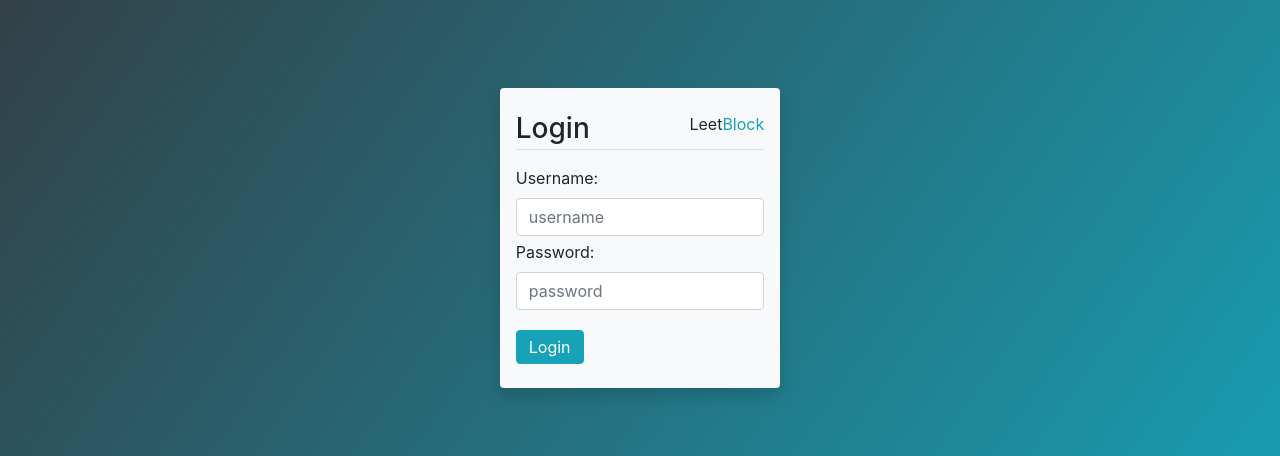
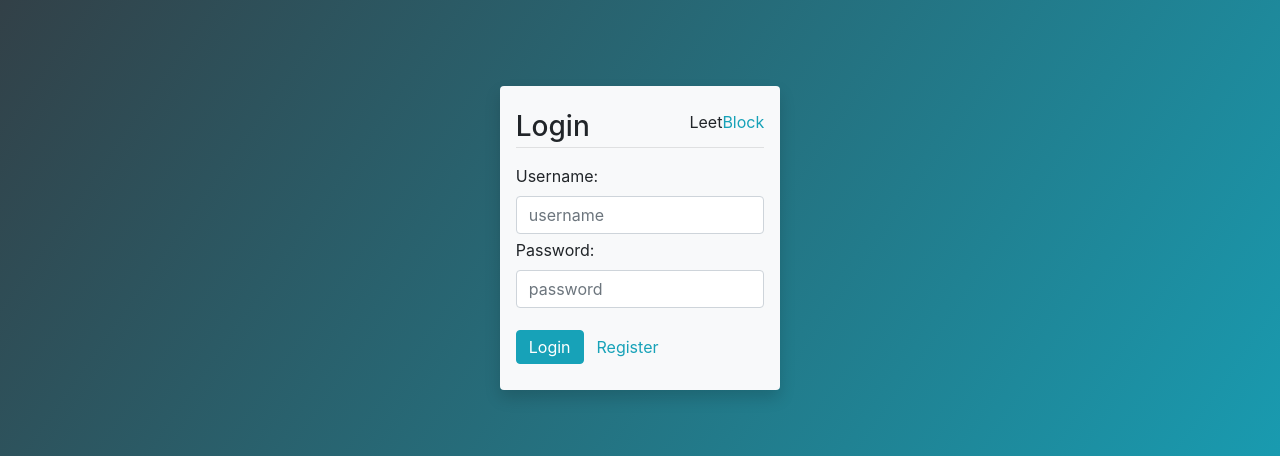
Before and after one commit to alexwbt/tecky-project-3, a React (Create React App) app in the folder app/: page /login in a window 1280 px wide. Shown: the part 162-618 px from the top of the page. Built offline with nearby package versions, Linux system fonts and the light colour scheme; no server answers.

Commit message:
edited login page

```diff
--- a/app/src/Login.tsx
+++ b/app/src/Login.tsx
@@ -9,9 +9,11 @@ interface ILoginProps {
 }
 
 interface ILoginStates {
+    register: boolean;
     height: number;
     username: string;
     password: string;
+    cpassword: string;
 }
 
 class Login extends React.Component<ILoginProps, ILoginStates> {
@@ -19,9 +21,11 @@ class Login extends React.Component<ILoginProps, ILoginStates> {
     constructor(props: ILoginProps) {
         super(props);
         this.state = {
+            register: false,
             height: window.innerHeight,
             username: "",
-            password: ""
+            password: "",
+            cpassword: ""
         };
     }
 
@@ -37,29 +41,23 @@ class Login extends React.Component<ILoginProps, ILoginStates> {
         window.removeEventListener('resize', this.updateHeight.bind(this));
     }
 
-    inputChange(field: "username" | "password", event: React.ChangeEvent<HTMLInputElement>) {
+    inputChange(field: "username" | "password" | "cpassword", event: React.ChangeEvent<HTMLInputElement>) {
         this.setState({ ...this.state, [field]: event.target.value });
     }
 
-    submitLogin(event: React.FormEvent<HTMLFormElement>) {
+    submitForm(event: React.FormEvent<HTMLFormElement>) {
         event.preventDefault();
         if (this.state.username && this.state.password) {
             this.props.login(this.state.username, this.state.password);
         }
     }
 
-    render() {
-        return (
-            <div className="container-fluid" style={{
-                background: "linear-gradient(125deg, rgb(52, 58, 64), rgb(23, 162, 184))"
-            }}>
-                <div className="row align-items-center" style={{ height: this.state.height }}>
-                    <div className="col-12">
-                        <div className="col-12 col-md-6 col-lg-4 col-xl-3 p-3 mx-auto">
-                            <form className="px-3 py-4 rounded shadow bg-light" onSubmit={this.submitLogin.bind(this)}>
-                                <h3 className="d-inline">Login</h3>
-                                <span className="float-right">Leet<span className="text-info">Block</span></span>
-                                <hr className="mt-1" />
+    toggleRegister() {
+        this.setState({ ...this.state, register: !this.state.register });
+    }
+
+    renderLoginForm() {
+        return <>
             <label htmlFor="usernameInput" className="input-group-prepend">
                 <span className="">Username:</span>
             </label>
@@ -68,6 +66,7 @@ class Login extends React.Component<ILoginProps, ILoginStates> {
                 className="form-control"
                 name="username"
                 placeholder="username"
+                value={this.state.username}
                 onChange={this.inputChange.bind(this, "username")}
                 required />
             <label htmlFor="passwordInput" className="input-group-prepend mt-1">
@@ -79,16 +78,75 @@ class Login extends React.Component<ILoginProps, ILoginStates> {
                 className="form-control"
                 name="password"
                 placeholder="password"
+                value={this.state.password}
                 onChange={this.inputChange.bind(this, "password")}
                 required />
             <div className="text-danger pt-1">{this.props.message && this.props.message}</div>
             <input type="submit" className="btn btn-info py-1 mt-3" value="Login" />
+            <button className="btn btn-link text-info mt-3" onClick={this.toggleRegister.bind(this)}>Register</button>
+        </>
+    }
+
+    renderRegisterForm() {
+        return <>
+            <label htmlFor="usernameInput" className="input-group-prepend">
+                <span className="">Username:</span>
+            </label>
+            <input
+                id="usernameInput"
+                className="form-control"
+                name="username"
+                placeholder="username"
+                value={this.state.username}
+                onChange={this.inputChange.bind(this, "username")}
+                required />
+            <label htmlFor="passwordInput" className="input-group-prepend mt-1">
+                <span className="">Password:</span>
+            </label>
+            <input
+                type="password"
+                id="passwordInput"
+                className="form-control"
+                name="password"
+                placeholder="password"
+                value={this.state.password}
+                onChange={this.inputChange.bind(this, "password")}
+                required />
+            <label htmlFor="cpasswordInput" className="input-group-prepend mt-1">
+                <span className="">Confirm Password:</span>
+            </label>
+            <input
+                type="password"
+                id="cpasswordInput"
+                className="form-control"
+                name="cpassword"
+                placeholder="confirm password"
+                value={this.state.cpassword}
+                onChange={this.inputChange.bind(this, "cpassword")}
+                required />
+            <div className="text-danger pt-1">{this.props.message && this.props.message}</div>
+            <input type="submit" className="btn btn-info py-1 mt-3" value="Register" />
+            <button className="btn btn-link text-info mt-3" onClick={this.toggleRegister.bind(this)}>Login</button>
+        </>
+    }
+
+    render() {
+        return <div className="container-fluid" style={{
+            background: "linear-gradient(125deg, rgb(52, 58, 64), rgb(23, 162, 184))"
+        }}>
+            <div className="row align-items-center" style={{ height: this.state.height }}>
+                <div className="col-12">
+                    <div className="col-12 col-md-6 col-lg-4 col-xl-3 p-3 mx-auto">
+                        <form className="px-3 py-4 rounded shadow bg-light" onSubmit={this.submitForm.bind(this)}>
+                            <h3 className="d-inline">{this.state.register ? "Register" : "Login"}</h3>
+                            <span className="float-right">Leet<span className="text-info">Block</span></span>
+                            <hr className="mt-1" />
+                            {this.state.register ? this.renderRegisterForm() : this.renderLoginForm()}
                         </form>
                     </div>
                 </div>
             </div>
         </div>
-        );
     }
 
 }
--- a/app/src/auth/thunks.ts
+++ b/app/src/auth/thunks.ts
@@ -3,8 +3,8 @@ import { AuthActions, loginSuccess, logoutSuccess, loginFailed } from "./actions
 import { push } from "connected-react-router";
 
 
-// const { REACT_APP_API_SERVER } = process.env;
-const REACT_APP_API_SERVER = "http://192.168.0.101:8080";
+const { REACT_APP_API_SERVER } = process.env;
+// const REACT_APP_API_SERVER = "http://192.168.0.101:8080";
 
 export function login(username: string, password: string) {
     return async (dispatch: Dispatch<AuthActions>) => {
```
Lines whose indentation alone changed are shown as unchanged.
